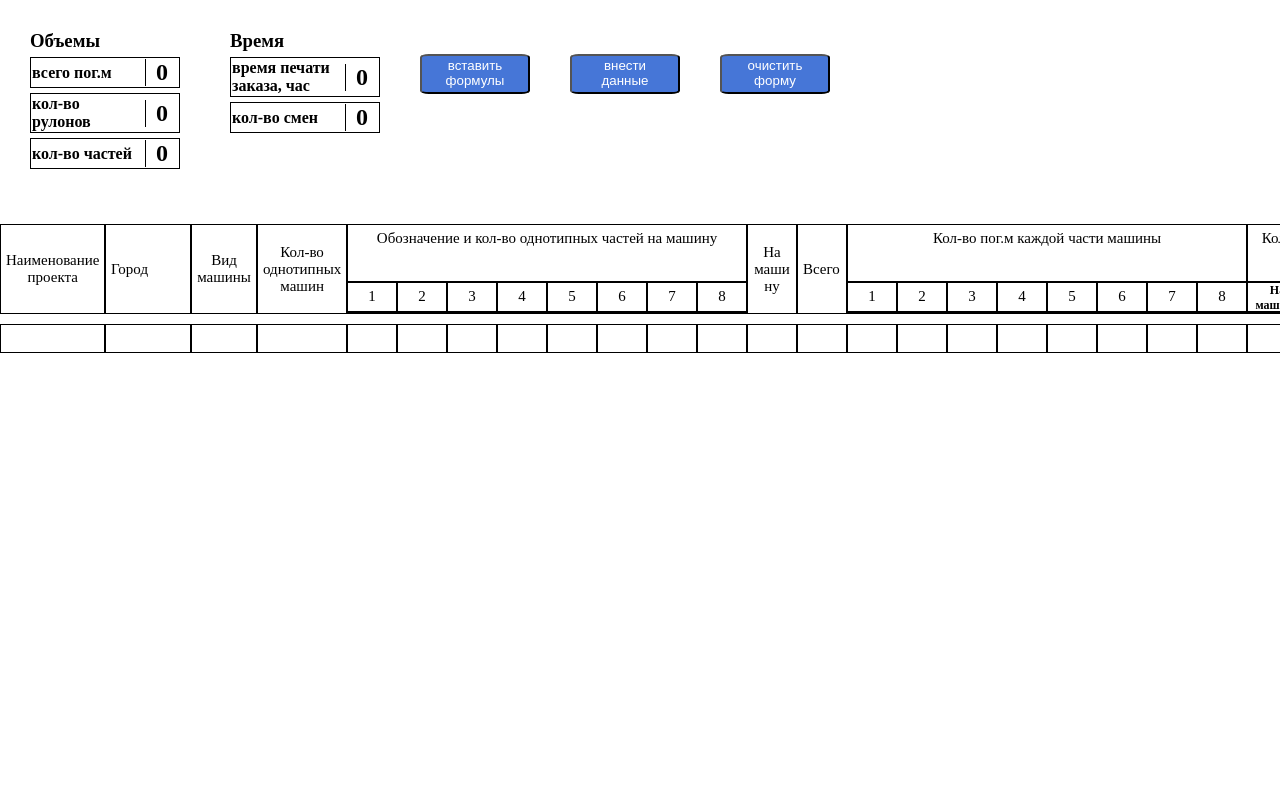
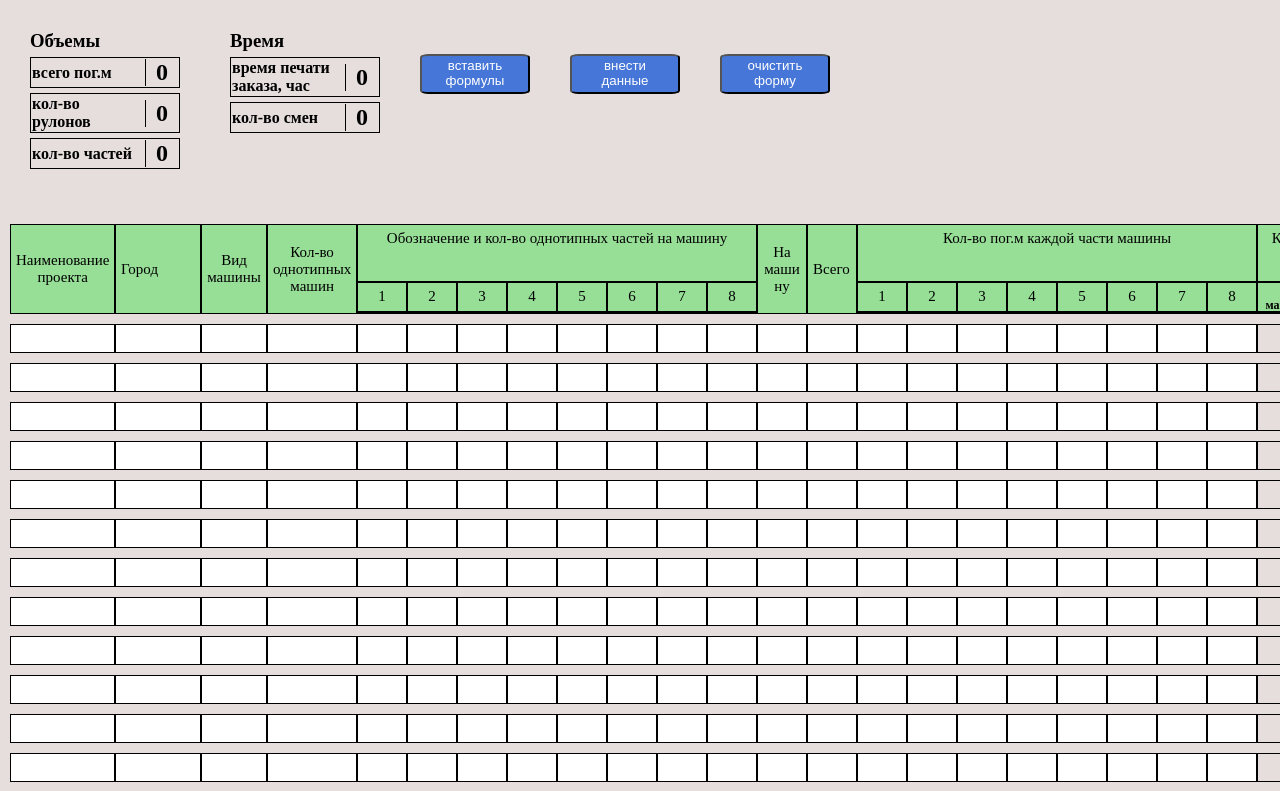
Before and after one commit to umer134/SV_Table_CRM, a React (Vite) app: page / in a window 1280 px wide. Shown: the top 791 px of the page. Built offline with nearby package versions, Linux system fonts and the light colour scheme.

Commit message:
need add styles and max-with to form-value row

```diff
--- a/package.json
+++ b/package.json
@@ -11,7 +11,8 @@
   },
   "dependencies": {
     "react": "^18.3.1",
-    "react-dom": "^18.3.1"
+    "react-dom": "^18.3.1",
+    "uuid": "^10.0.0"
   },
   "devDependencies": {
     "@types/react": "^18.3.3",
--- a/src/App.css
+++ b/src/App.css
@@ -2,6 +2,10 @@
   box-sizing: border-box;
   margin: 0;
   padding: 0;
+}
+
+body{
+  background: rgb(230, 221, 221);
 }
 
 .FormTable .container{
@@ -67,6 +71,8 @@ p{
 
 .form-boxes {
   margin-top: 50px;
+  margin-left: 10px;
+  background: rgb(151, 223, 151);
 }
 
 .proj-name,
--- a/src/App.jsx
+++ b/src/App.jsx
@@ -1,5 +1,5 @@
 import { useState } from 'react'
-
+import { v4 as uuidv4 } from 'uuid'
 import './App.css'
 import FormTable from './components/FormTable'
 import FormBoxes from './components/FormBoxes'
@@ -7,13 +7,19 @@ import FormInputs from './components/formInputs/FormInputs'
 
 function App() {
 
-  const [tableRows, setTableRows] = useState([50])
+  const [tableRows, setTableRows] = useState(Array(50).fill())
 
   return (
     <div className='App'>
      <FormTable/>
      <FormBoxes />
-     <FormInputs />
+      {
+      tableRows?.map((_) => (
+        <div key={uuidv4()}>
+          <FormInputs />
+        </div>
+      ))
+     }
     </div>
   )
 }
--- a/src/components/FormBoxes.jsx
+++ b/src/components/FormBoxes.jsx
@@ -1,7 +1,7 @@
 const FormBoxes = () => {
     return (
         <div className="form-boxes">
-            <dir className="container">
+            <div className="container">
                 <div className="proj-name">Наименование проекта</div>
                 <div className="city">Город</div>
                 <div className="type-machine">Вид машины</div>
@@ -60,7 +60,7 @@ const FormBoxes = () => {
                     <div className="montage">м2 монтаж</div>
                     <div className="demontage">м2 демонтаж</div>
                     <div className="view">Вид</div>
-            </dir>
+            </div>
         </div>
      );
 }
--- a/src/components/formInputs/formInputs.css
+++ b/src/components/formInputs/formInputs.css
@@ -8,6 +8,7 @@
     margin-top: 10px;
     display: flex;
     align-items: center;
+    margin-left: 10px;
 }
 
 .form-inputs input{
```
Also changed, not shown: 1 other file (tests, documents, lock files or other folders).
